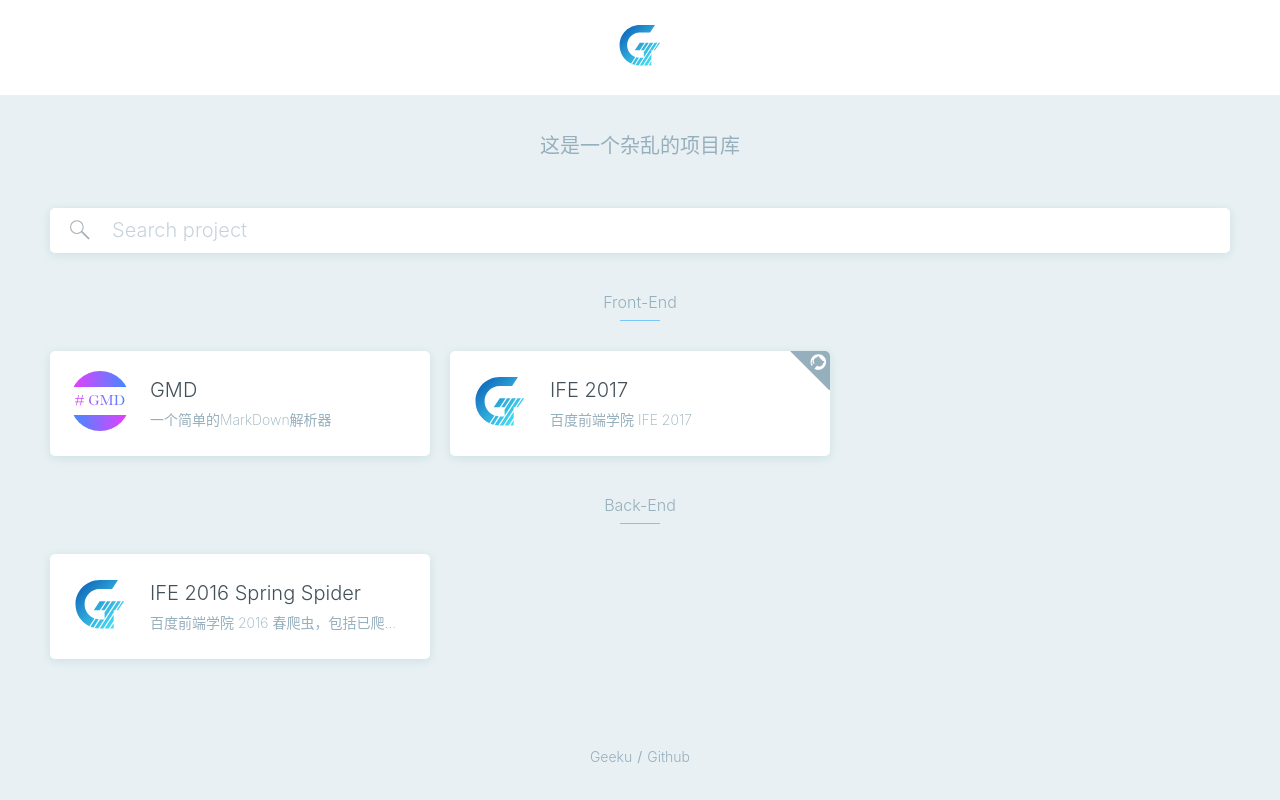
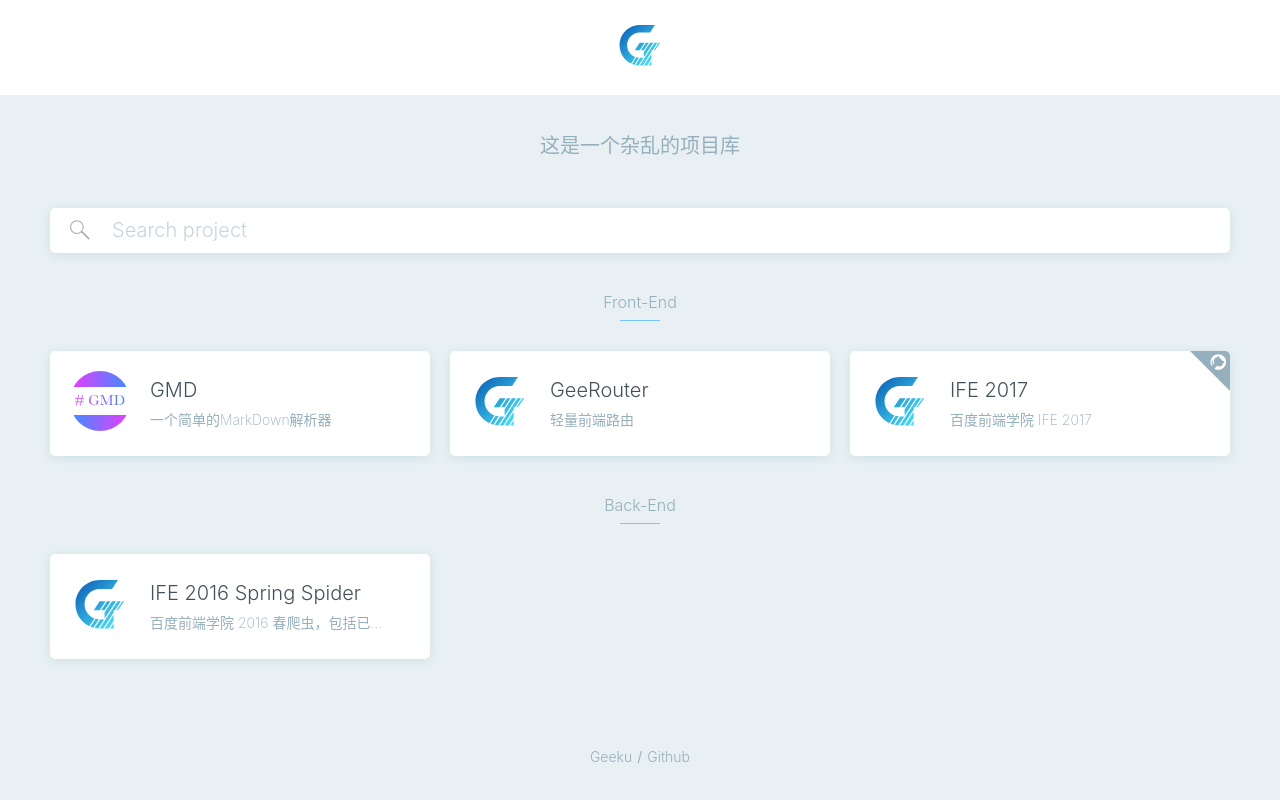
Before and after one commit to gongpeione/myProjects, a plain HTML site: page index.html in a window 1280 px wide. Drawn offline with nearby package versions, Linux system fonts and the light colour scheme; a web font is replaced by a local one.

Commit message:
geerouter

```diff
--- a/lists.json
+++ b/lists.json
@@ -5,6 +5,11 @@
 			"description": "一个简单的MarkDown解析器",
 			"link": "https://github.com/gongpeione/GMD",
 			"logo": "logo/gmd.svg"
+		},
+		{
+			"title": "GeeRouter",
+			"description": "轻量前端路由",
+			"link": "https://github.com/gongpeione/GeeRouter"
 		},
 		{
 			"title": "IFE 2017",
--- a/style.scss
+++ b/style.scss
@@ -93,6 +93,7 @@ header {
   }
   .detail{
     width: 75%;
+    padding-right: $gap-middle;
   }
   li {
     display: inline-block;
```
Also changed, not shown: style.css, 2 other files.
